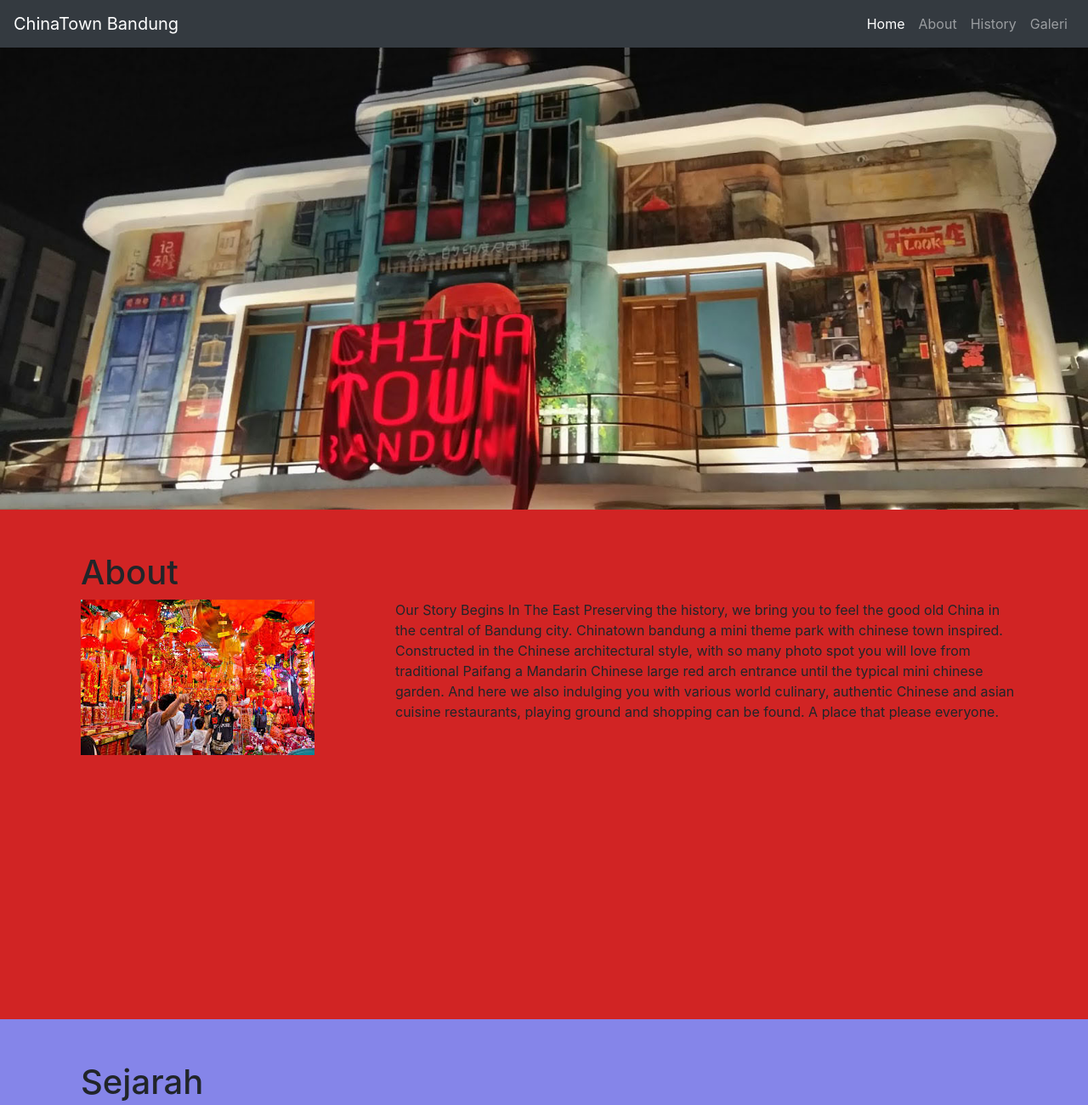
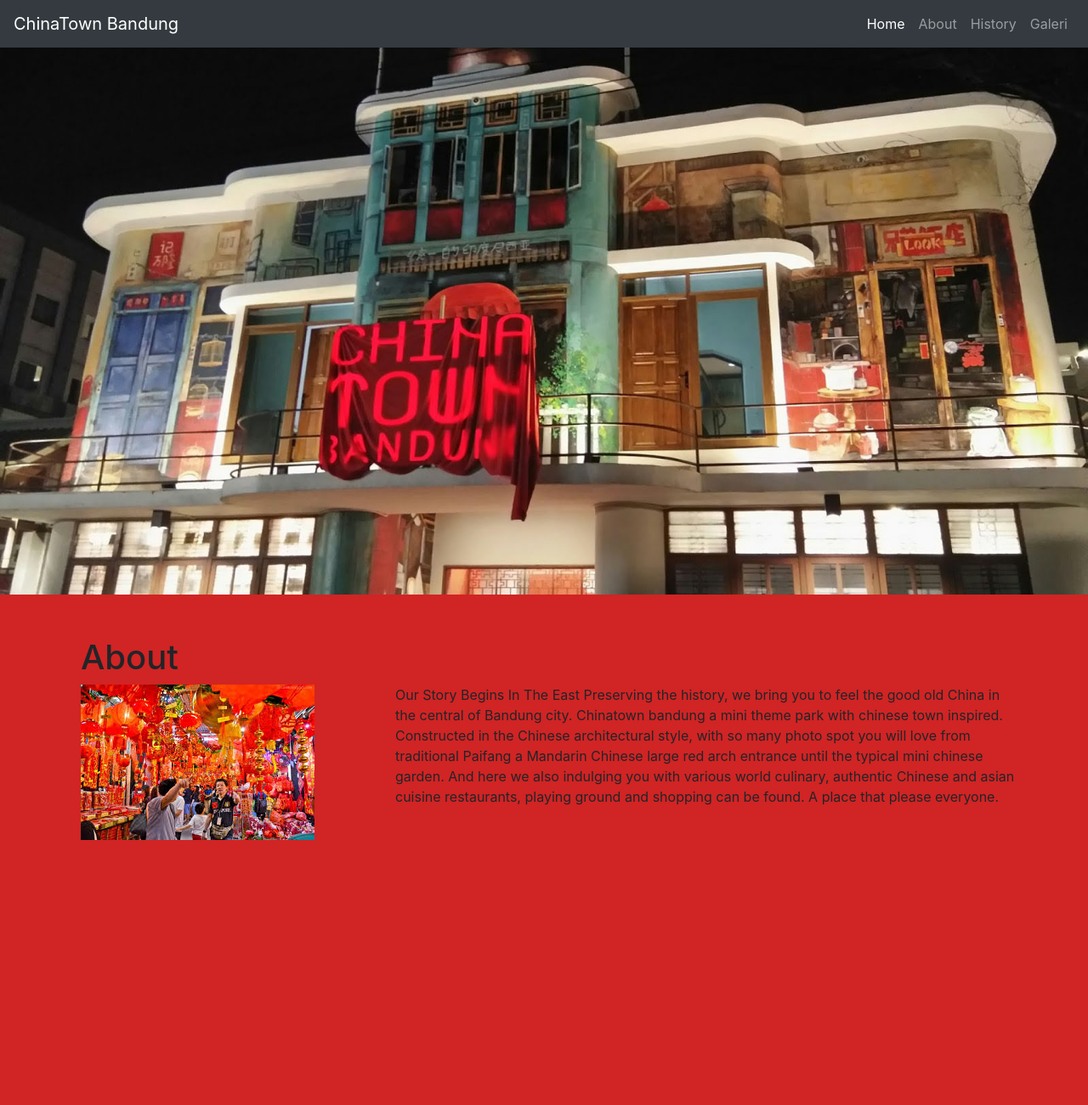
Before and after one commit to talentbandung/chinatown, a plain HTML site: page index.html in a window 1280 px wide. Shown: the top 1301 px of the page at 85% size. Drawn offline with Linux system fonts and the light colour scheme.

Commit message:
Tambah Height

```diff
--- a/css/style.css
+++ b/css/style.css
@@ -11,7 +11,7 @@ p.footer{
 }
 header.head{
   width: 100%;
-  min-height: 600px;
+  min-height: 700px;
  background-image: url(../foto/bg-cta.jpg);
  background-size: cover;
  overflow: hidden;
@@ -19,7 +19,7 @@ header.head{
 
 section{
   width: 100%;
-  min-height: 600px;
+  min-height: 700px;
   margin-top: 0px;
 }
 
```
